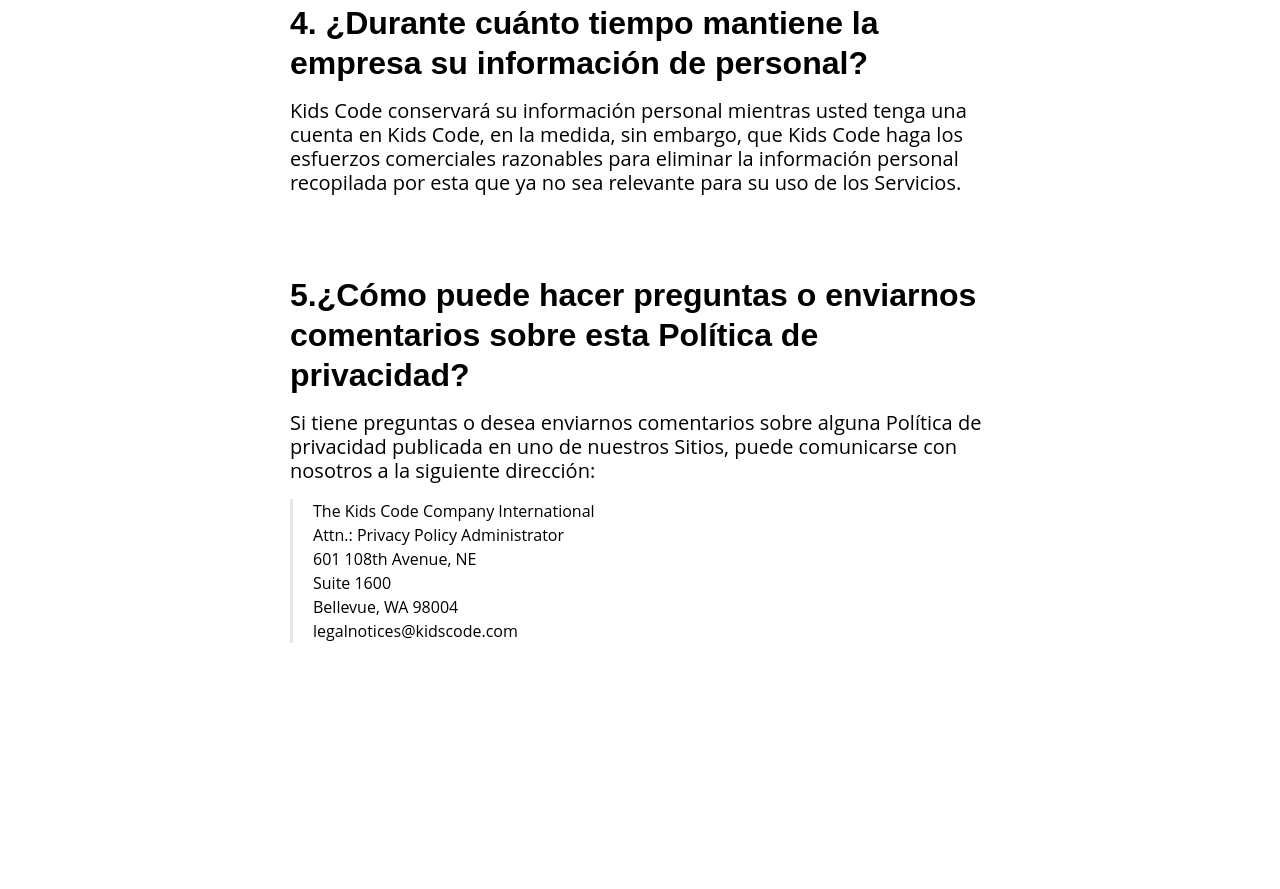
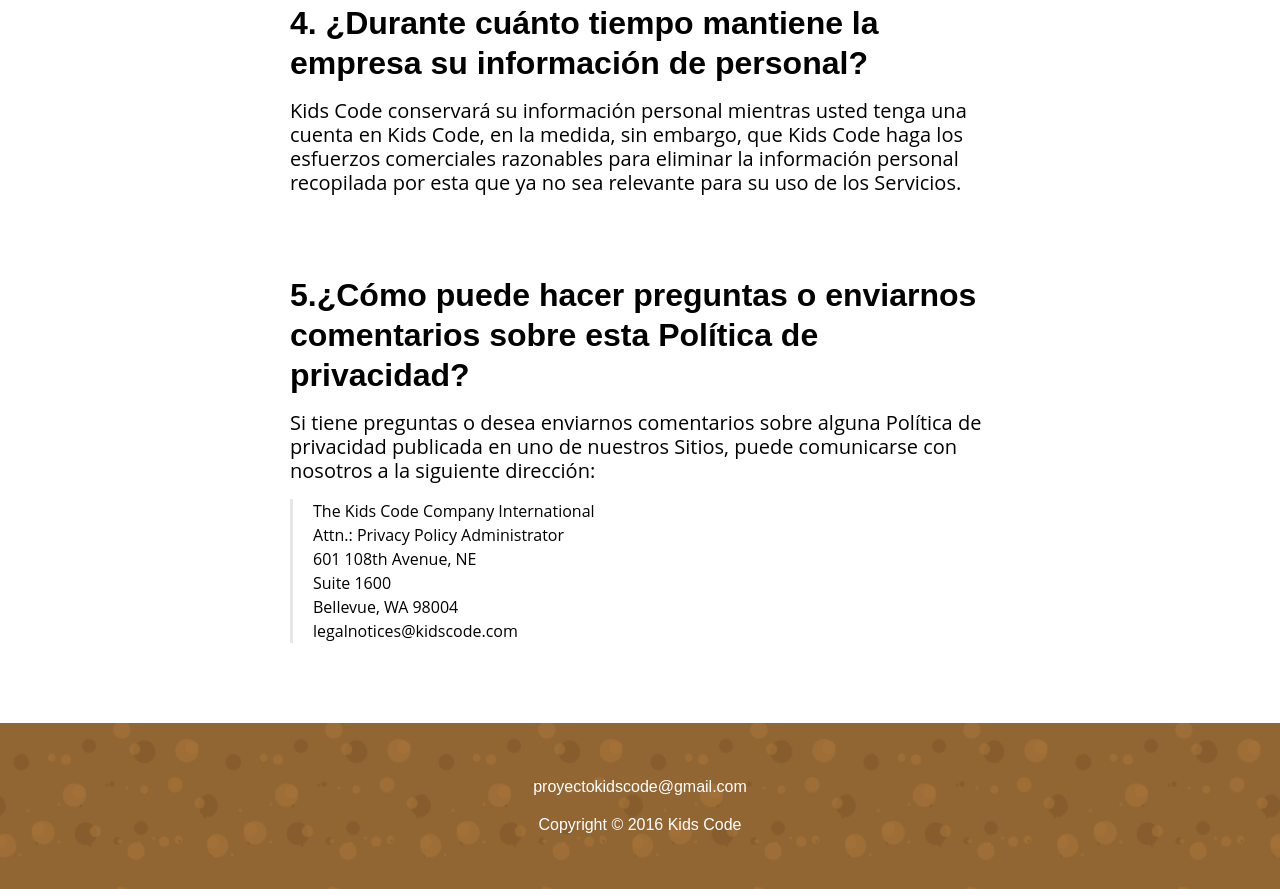
Before and after one commit to silviajboo/kidscode, a plain HTML site: page dist/terms-conditions.html in a window 1280 px wide. Shown: the part 1757-2646 px from the top of the page. Before the commit the page ends 2480 px from the top, so only its background shows below. Drawn offline with Linux system fonts and the light colour scheme.

Commit message:
fixing and adding footer to contdition terms

```diff
--- a/dist/terms-conditions.html
+++ b/dist/terms-conditions.html
@@ -71,8 +71,16 @@
             </p>
         </ol>
         </article>
+    </section>
 
-    </section>
+    <footer>
+    <!--FOOTER de la página-->
+
+    <div class="container-block color-bg-brown bg-tierra">
+            <h4 class="contact">proyectokidscode@gmail.com<br>
+                Copyright © 2016 Kids Code</h4>
+    </div>
+    </footer>
 
 </body>
 </html>
--- a/src/scss/layout/_footer.scss
+++ b/src/scss/layout/_footer.scss
@@ -19,9 +19,10 @@
     }
 }
 
-.copyright, .contact{
+.contact{
     margin: auto;
     text-align: center;
-    //width: 85%;
-    padding: .5rem;
+    padding: 45px 0px;
+    color: white;
+    line-height: 38px;
 }
--- a/src/scss/layout/_images.scss
+++ b/src/scss/layout/_images.scss
@@ -109,7 +109,6 @@
 .bg-tierra{
     background-image: url("../img/tierra-sm.svg");
     background-repeat: repeat-x;
-    height:175px;
 }
 .molino{
     background-image: url("../img/molino.svg");
```
Also changed, not shown: src/terms-conditions.html (+9 -1 lines), dist/css/terms-style.css, dist/img/tierra-sm.svg (added), 1 other file.
